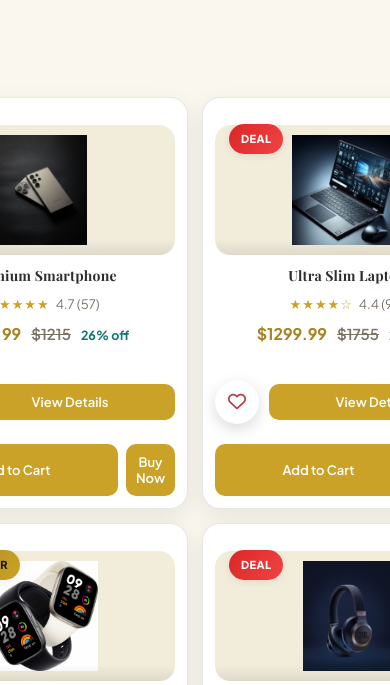
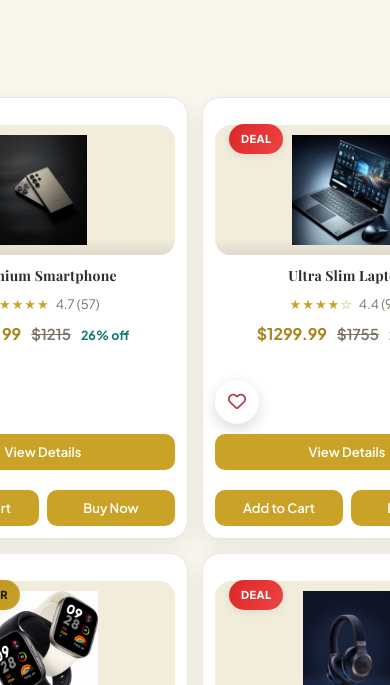
Before and after one commit to AashishTechs/NovaCart, a plain HTML site: page products.html in a window 390 px wide. Shown: the part 415-1100 px from the top of the page. Drawn offline with nearby package versions, Linux system fonts and the light colour scheme; no server answers.

Commit message:
Update style.css

```diff
--- a/style.css
+++ b/style.css
@@ -2005,6 +2005,21 @@
     gap:8px;
     margin-top:10px;
 }
+
+/* FIX: .add-cart had no rule of its own, so it fell back to
+   the generic ".product-card button{ width:100% }" rule while
+   its sibling .btn-buy-now used flex:1 in the same flex row.
+   width:100% + flex:1 side by side always overflows the card —
+   this was the real cause of cards breaking out of their grid
+   column (worst on narrow mobile columns). Give both buttons
+   matching flex sizing so they share the row correctly. */
+.pc-btn-row .add-cart,
+.pc-btn-row button:not(.wishlist-btn){
+    width:auto;
+    flex:1;
+    min-width:0;
+}
+
 .pc-btn-row .btn-buy-now{
     flex:1;
     padding:12px;
@@ -2700,3 +2715,52 @@
         grid-template-columns:1fr !important;
     }
 }
+
+/* =========================================================
+   FIX: product card overflowing its grid column on mobile.
+   Root cause: ".card-actions-row" buttons ("Add to Cart" /
+   "Buy Now") use flex:1 but flex/grid items don't shrink
+   below their content's natural width by default. That forced
+   the whole card wider than its column, cutting off text,
+   prices and buttons at the screen edge.
+========================================================= */
+
+.product-card{
+    min-width:0;
+}
+
+.product-container,
+.category-container{
+    grid-template-columns: repeat(auto-fit, minmax(0,1fr));
+}
+
+@media (max-width:600px){
+    .product-container,
+    .category-container{
+        grid-template-columns:repeat(2,1fr) !important;
+    }
+
+    .product-card .card-actions-row,
+    .card-actions-row{
+        flex-wrap:wrap !important;
+    }
+
+    .product-card .card-actions-row button:not(.wishlist-btn),
+    .card-actions-row button:not(.wishlist-btn){
+        min-width:0 !important;
+        flex:1 1 100% !important;
+        font-size:13px !important;
+        padding:10px !important;
+    }
+
+    .product-card h3{
+        overflow-wrap:break-word;
+    }
+}
+
+@media (max-width:380px){
+    .product-container,
+    .category-container{
+        grid-template-columns:1fr !important;
+    }
+}
```
